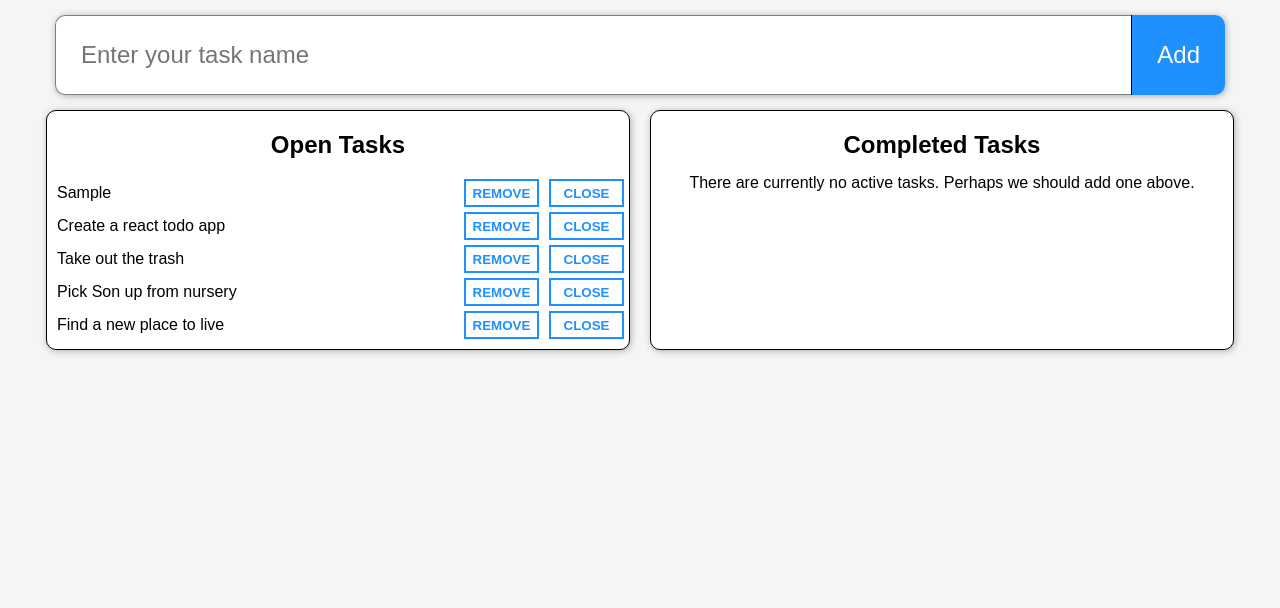
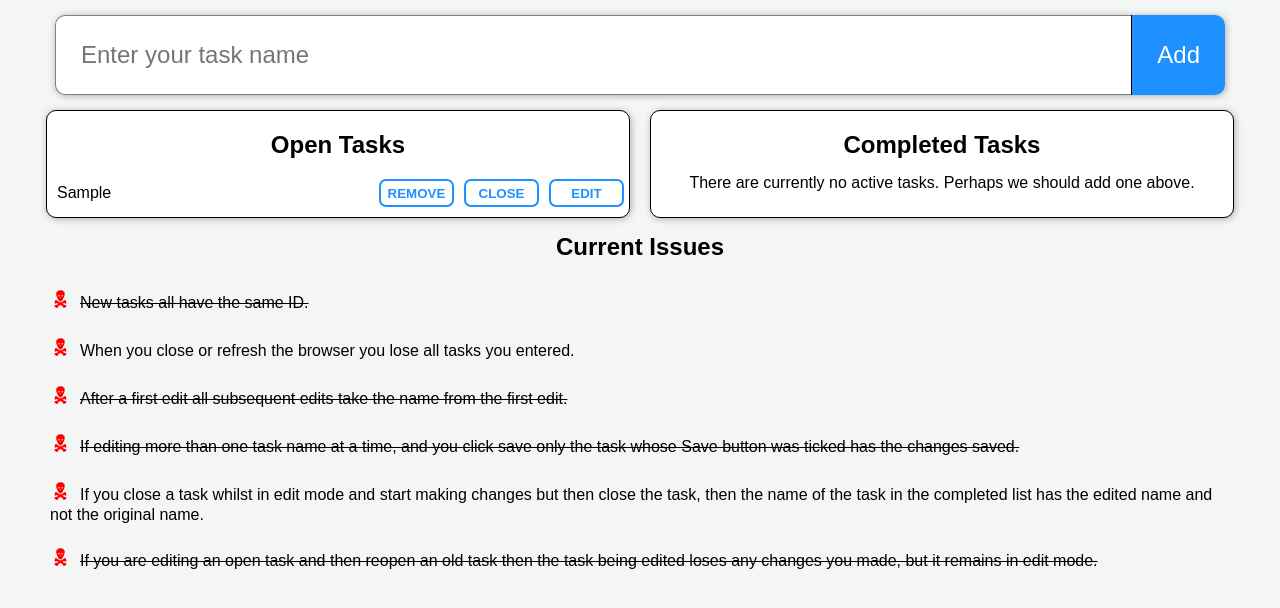
Before and after one commit to alittlebroken/react-todo, a React (Create React App) app: page / in a window 1280 px wide. Both pictures are taken after typing "Sample" into the empty fields and a click on the button "Add". Shown: the top 608 px of the page. Built offline with nearby package versions, Linux system fonts and the light colour scheme.

Commit message:
Added the ability to update open tasks

```diff
--- a/src/components/App/App.css
+++ b/src/components/App/App.css
@@ -14,6 +14,27 @@
   justify-content: space-around;
 }
 
+.issues {
+    display: grid;
+    grid-template-columns: 1fr;
+    width: 100%;
+}
+
+.issues p {
+  padding: 10px;
+  text-align: left;
+}
+
+.issues button {
+ margin-right: 10px;
+ width: 20px;
+ border: none;
+ background-color: inherit;
+ font-weight: bolder;
+ font-size: 24px;
+ color: red;
+}
+
 @media only screen and (max-width: 700px){
   .ListContainer {
     grid-template-columns: 1fr;
--- a/src/components/App/App.js
+++ b/src/components/App/App.js
@@ -1,37 +1,16 @@
-import logo from './logo.svg';
 import './App.css';
 import React, { useState } from 'react';
 
 // Import custom compenents
 import TaskBar from '../TaskBar/TaskBar';
 import TaskList from '../TaskList/TaskList';
+import generateID from '../../utils/ids';
 
 function App() {
 
   // Setup state for Tasks and Task List
-  const [task, setTask] = useState({});
-  const [tasks, setTasks] = useState([
-    {
-      id: 1,
-      name: 'Create a react todo app',
-      status: 'open'
-    },
-    {
-      id: 2,
-      name: 'Take out the trash',
-      status: 'open'
-    },
-    {
-      id: 3,
-      name: 'Pick Son up from nursery',
-      status: 'open'
-    },
-    {
-      id: 4,
-      name: 'Find a new place to live',
-      status: 'open'
-    }
-  ]);
+
+  const [tasks, setTasks] = useState([]);
 
   // Remove a task from the list
   const removeOpenTask = (task) => {
@@ -50,7 +29,8 @@ function App() {
       return [{
         id: task.id,
         name: task.name,
-        status: 'closed'
+        status: 'closed',
+        edit: 'no'
       }, ...prev];
     });
 
@@ -77,14 +57,52 @@ function App() {
   };
 
   // Add a new open task to the list
-  const addTask = (task) => {
+  const addTask = (task, index) => {
     setTasks((prev) => {
       return [{
-        id: 90001,
+        id: generateID(),
         name: task,
-        status: 'open'
+        status: 'open',
+        edit: 'no'
       }, ...prev];
     });
+
+  };
+
+  // Enable update for task
+  const enableTaskUpdate = (task) => {
+
+    if(!task.status === 'open'){
+      // Do nothing if the task is closed
+      return;
+    } else {
+      // Create a new task with edit set to yes
+
+      const newTask = {
+        id: task.id,
+        name: task.name,
+        status: task.status,
+        edit: 'yes'
+      };
+
+      // remove the old task from the list
+      removeTask(task);
+
+      // Now add the task enabled for editing
+      setTasks((prev) => { return [ newTask, ...prev]; });
+
+    };
+
+  }
+
+  // Update a task
+  const updateTask = (task) => {
+
+    // remove the task
+    removeTask(task);
+
+    // add it back in
+    setTasks((prev) => { return [ task, ...prev]; });
 
   };
 
@@ -96,7 +114,8 @@ function App() {
         {
             id: task.id,
             name: task.name,
-            status: 'open'
+            status: 'open',
+            edit: 'no'
         }, ...prev];
     });
 
@@ -115,7 +134,9 @@ function App() {
           title="Open Tasks"
           tasks={tasks}
           onRemove={removeTask}
-          onCloseTask={closeTask} />
+          onCloseTask={closeTask}
+          onEnableUpdate={enableTaskUpdate}
+          onUpdate={updateTask} />
 
         <TaskList
          title="Completed Tasks"
@@ -125,6 +146,55 @@ function App() {
 
       </div>
 
+      <div className="issues">
+        <h2>Current Issues</h2>
+
+        <p>
+          <button>&#128369;</button>
+          <strike>
+            New tasks all have the same ID.
+          </strike>
+        </p>
+
+        <p>
+          <button>&#128369;</button>
+          When you close or refresh the browser you lose all tasks you entered.
+        </p>
+
+        <p>
+          <button>&#128369;</button>
+          <strike>
+            After a first edit all subsequent edits take the name from
+            the first edit.
+          </strike>
+        </p>
+
+        <p>
+          <button>&#128369;</button>
+          <strike>
+            If editing more than one task name at a time, and you click save only
+            the task whose Save button was ticked has the changes saved.
+          </strike>
+        </p>
+
+        <p>
+          <button>&#128369;</button>
+          If you close a task whilst in edit mode and start making changes but
+          then close the task, then the name of the task in the completed list
+          has the edited name and not the original name.
+        </p>
+
+        <p>
+          <button>&#128369;</button>
+          <strike>
+            If you are editing an open task and then reopen an old task then the
+            task being edited loses any changes you made, but it remains in edit
+            mode.
+          </strike>
+        </p>
+
+      </div>
+
     </div>
   );
 }
--- a/src/components/Task/Task.css
+++ b/src/components/Task/Task.css
@@ -1,7 +1,7 @@
 .taskContainer {
   display: grid;
   width: 100%;
-  grid-template-columns: 2fr 75px 75px;
+  grid-template-columns: 2fr 75px 75px 75px;
   grid-template-rows: auto;
   grid-gap: 10px;
   justify-self: start;
@@ -18,6 +18,7 @@
   color: dodgerblue;
   font-weight: bold;
   background-color: white;
+  border-radius: 7px;
 }
 
 .taskContainer button:hover {
--- a/src/components/Task/Task.js
+++ b/src/components/Task/Task.js
@@ -1,5 +1,5 @@
 // Standard react imports
-import React from 'react';
+import React, { useState, useEffect } from 'react';
 
 // Styling imports
 import './Task.css';
@@ -7,40 +7,116 @@ import './Task.css';
 // Task.js function component
 function Task(props){
 
-  // Extract out the required properties we need
-  const task = props.task;
+  // extract out the individual elements
+  const [id, setId] = useState();
+  const [name, setName] = useState();
+  const [status, setStatus] = useState();
+  const [editMode, setEditMode] = useState();
+
+  useEffect(() => {
+    setId(props.task.id);
+    setName(props.task.name);
+    setStatus(props.task.status);
+    setEditMode(props.task.edit);
+  },[props.task.id,props.task.name,props.task.status,props.task.edit]);
+
 
   // Remove this track from the list
   const removeTrack = () => {
-    props.onRemove(props.task);
+    props.onRemove({
+      id: id,
+      name: name,
+      status: status,
+      edit: editMode,
+    });
   };
 
   // Close a task off
   const closeTask = () => {
-    props.onCloseTask(props.task);
+    props.onCloseTask({
+      id: id,
+      name: name,
+      status: status,
+      edit: editMode,
+    });
   };
 
   // reopen a task
   const openTask = () => {
-    props.onOpen(task);
+    props.onOpen({
+      id: id,
+      name: name,
+      status: status,
+      edit: editMode,
+    });
   };
+
+  // enable a task for editing
+  const enableEdit = () => {
+    props.onEnableUpdate({
+      id: id,
+      name: name,
+      status: status,
+      edit: editMode,
+    });
+  }
 
   // Display actions
   const renderOpenCloseAction = () => {
-    if(props.task.status === 'open'){
+    if(status === 'open'){
       return <button onClick={closeTask}>CLOSE</button>;
     } else {
       return <button onClick={openTask}>REOPEN</button>;
     }
   };
 
+  // Do we display the Edit button
+  const renderEditAction = () => {
+    if(editMode === 'yes' && status === 'open'){
+      return <button onClick={updateTask} >SAVE</button>;
+    } else if (editMode === 'no' && status === 'open') {
+      return <button onClick={enableEdit}>EDIT</button>;
+    }
+  };
+
+  // Update the task
+  const updateTask = () => {
+
+    // create a new task to pass back
+    const newTask = {
+      id: id,
+      name: name,
+      status: status,
+      edit: 'no'
+    };
+
+    props.onUpdate(newTask);
+
+  };
+
+  // Display the renderUpdateField
+  const renderUpdate = () => {
+
+    if(editMode === 'yes'){
+      return <input name="name" value={name}  onChange={handleChange} />;
+    } else {
+      return <div>{name}</div>;
+    }
+  };
+
+  const handleChange = ({target}) => {
+    // create a new task to pass back
+    setName(target.value);
+  };
+
   // Render our task to the screen
   return (
 
-      <div class="taskContainer">
-        <div>{task.name}</div>
+      <div className="taskContainer">
+        {renderUpdate()}
         <button onClick={removeTrack}>REMOVE</button>
         {renderOpenCloseAction()}
+        {renderEditAction()}
       </div>
 
   );
--- a/src/components/TaskList/TaskList.js
+++ b/src/components/TaskList/TaskList.js
@@ -3,6 +3,7 @@ import './TaskList.css';
 
 // Custom component Imports
 import Task from '../Task/Task';
+
 
 // Main functional component
 function TaskList(props){
@@ -26,14 +27,16 @@ function TaskList(props){
     <div className="card-tasklist">
       <h2>{props.title}</h2>
 
-      {taskList.map((task, taskIndex) => {
+      {taskList.map((task) => {
         return (
           <Task
-            key={`${taskIndex}-%{task}`}
+            key={task.id}
             task={task}
             onRemove={props.onRemove}
             onCloseTask={props.onCloseTask}
             onOpen={props.onOpen}
+            onEnableUpdate={props.onEnableUpdate}
+            onUpdate={props.onUpdate}
             />
         );
       })}
--- a/src/index.css
+++ b/src/index.css
@@ -16,8 +16,3 @@ body {
   margin: 0 auto;
   background-color: #F4F5F5;
 }
-
-code {
-  font-family: source-code-pro, Menlo, Monaco, Consolas, 'Courier New',
-    monospace;
-}
```
